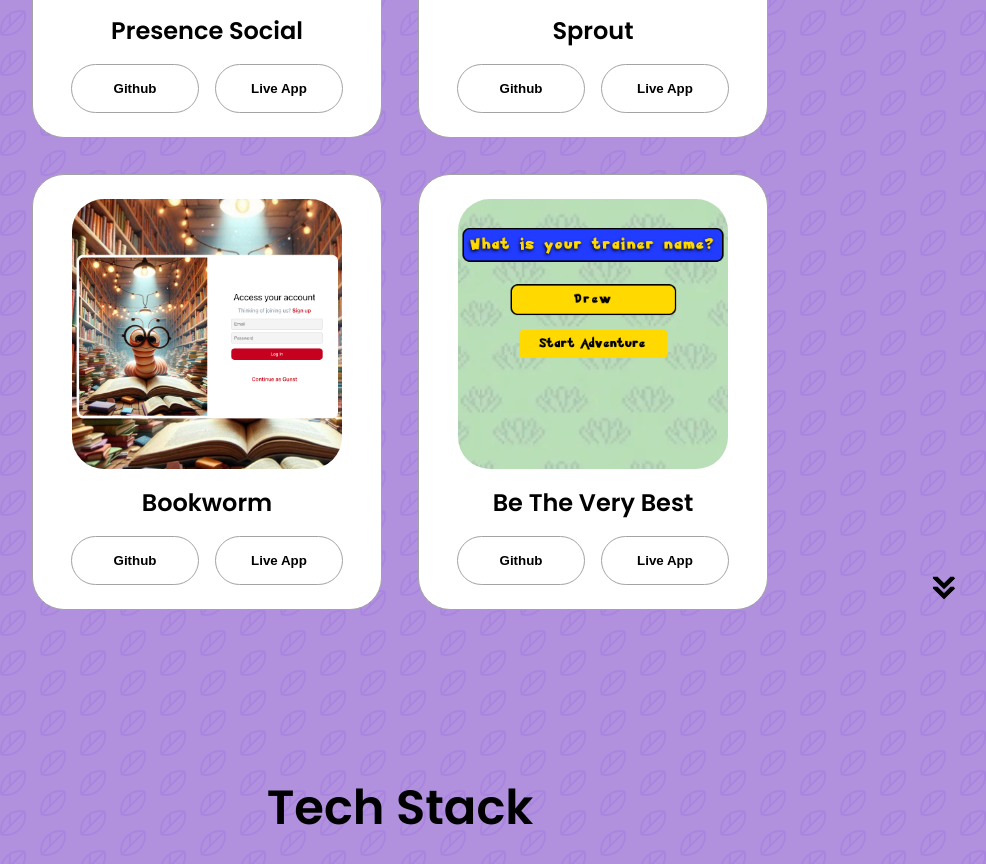
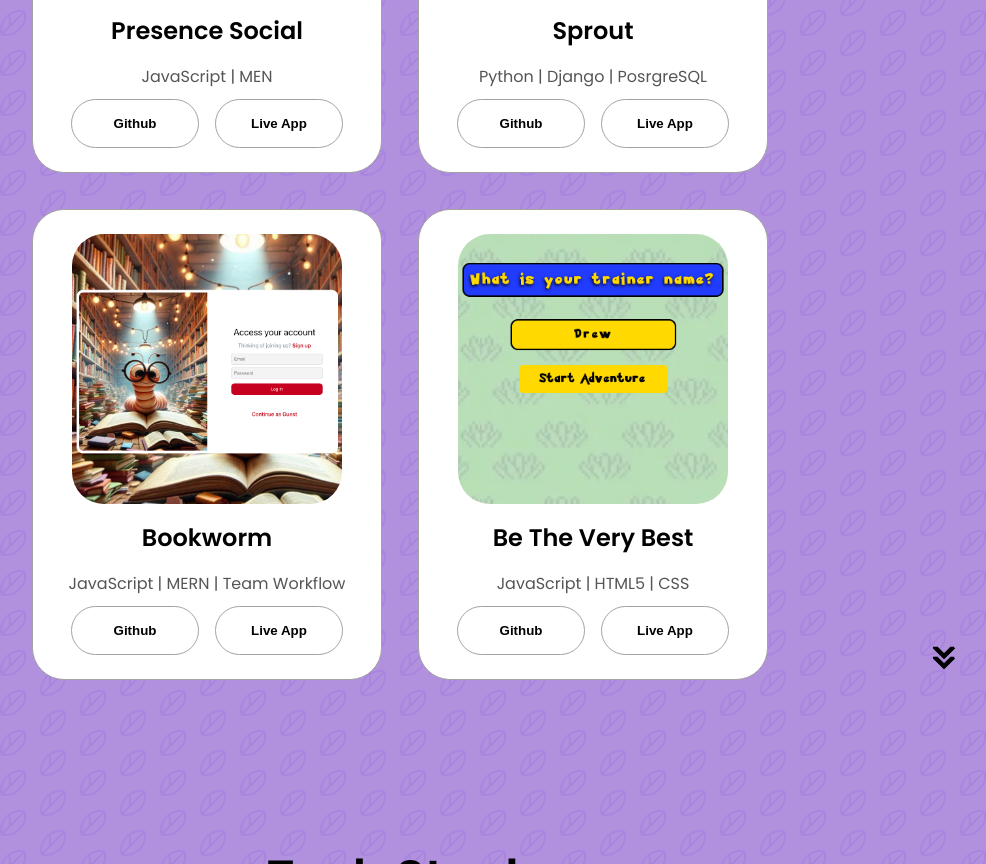
Before and after one commit to llihwerd/portfolio, a plain HTML site: page index.html in a window 1280 px wide. Shown: the part 1850-2714 px from the top of the page, without its empty margins (240-1226 px from the left). Drawn offline with Linux system fonts and the light colour scheme.

Commit message:
add technologies to project cards

```diff
--- a/index.html
+++ b/index.html
@@ -117,6 +117,7 @@
               />
             </div>
             <h2 class="experience-sub-title project-title">Presence Social</h2>
+            <p>JavaScript | MEN</p>
             <div class="btn-container">
               <button
                 class="btn btn-color-2 project-btn"
@@ -141,6 +142,7 @@
               />
             </div>
             <h2 class="experience-sub-title project-title">Sprout</h2>
+            <p>Python | Django | PosrgreSQL</p>
             <div class="btn-container">
               <button
                 class="btn btn-color-2 project-btn"
@@ -165,6 +167,7 @@
               />
             </div>
             <h2 class="experience-sub-title project-title">Bookworm</h2>
+            <p>JavaScript | MERN | Team Workflow</p>
             <div class="btn-container">
               <button
                 class="btn btn-color-2 project-btn"
@@ -189,6 +192,7 @@
               />
             </div>
             <h2 class="experience-sub-title project-title">Be The Very Best</h2>
+            <p>JavaScript | HTML5 | CSS</p>
             <div class="btn-container">
               <button
                 class="btn btn-color-2 project-btn"
--- a/style.css
+++ b/style.css
@@ -19,6 +19,10 @@ html {
 
 p {
   color: rgb(85, 85, 85);
+}
+
+.color-container p {
+  padding-bottom: 10px;
 }
 
 .skills {
```
